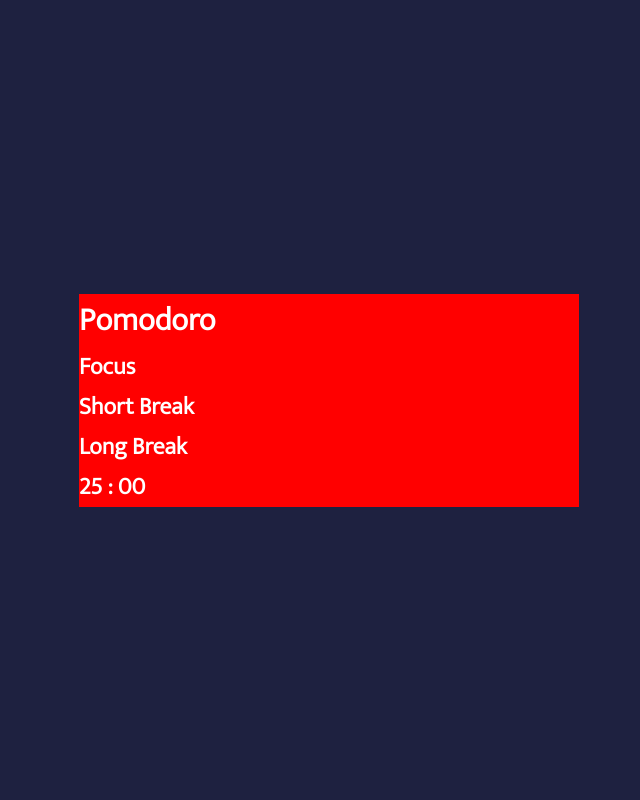
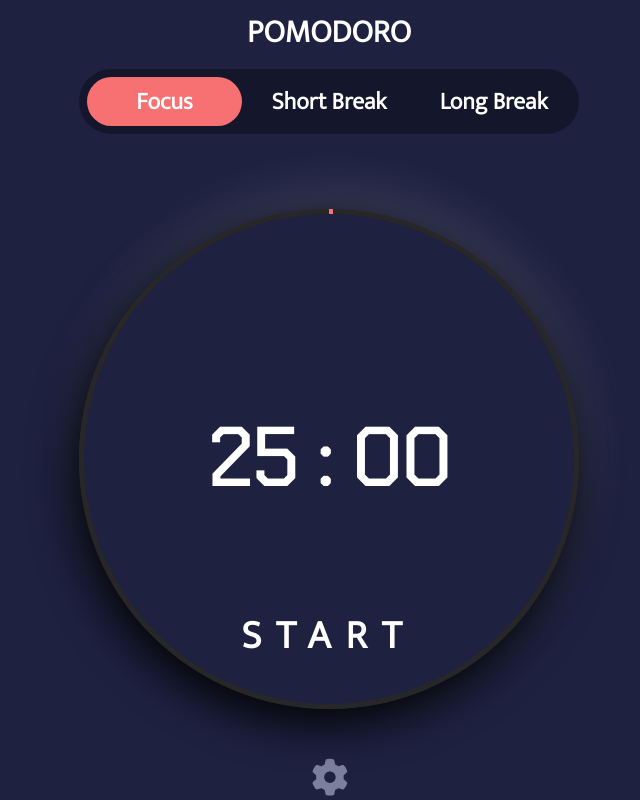
Before and after one commit to lucaslopeslima/pomodoro_app, a plain HTML site: page index.html in a window 1280 px wide. Shown: the whole page, without its empty margins (311-951 px from the left). Drawn offline with Linux system fonts and the light colour scheme.

Commit message:
front done no modal

```diff
--- a/index.html
+++ b/index.html
@@ -10,6 +10,8 @@
     <link rel="preconnect" href="https://fonts.googleapis.com">
     <link rel="preconnect" href="https://fonts.gstatic.com" crossorigin>
     <link href="https://fonts.googleapis.com/css2?family=Chakra+Petch:wght@300&family=Mukta:wght@300&display=swap" rel="stylesheet">
+    <!-- ICONS -->
+    <script src="https://kit.fontawesome.com/55a63e3d19.js" crossorigin="anonymous"></script>
 </head>
 <body>
 
@@ -17,21 +19,21 @@
         <div class="app-container">
             <h1>Pomodoro</h1>
             <div class="stage">
-                <div class="focus"><h2>Focus</h2></div>
-                <div class="short-break"><h2>Short Break</h2></div>
-                <div class="long-break"><h2>Long Break</h2></div>
+                <div class="stage-item flex-center focus stage-item-active"><h2>Focus</h2></div>
+                <div class="stage-item flex-center short-break"><h2>Short Break</h2></div>
+                <div class="stage-item flex-center long-break"><h2>Long Break</h2></div>
             </div>
             <div class="timer">
-                <div class="display">
+                <div class="display flex-center">
                     <h2>
                         <span id="minutes">25</span> : <span id="seconds">00</span>
                     </h2>
-                    <div class="button"></div>
+
                 </div>
-
+                <div class="start-stop"><h2>Start</h2></div>
             </div>
             <div class="settings">
-
+                <i class="fa-solid fa-gear"></i>
             </div>
             <div class="settings-modal">
 
--- a/style/main.scss
+++ b/style/main.scss
@@ -10,12 +10,17 @@
 }
 :root{
     --bg: #1E2140;
+    --stage-bg: #14162b;
     --menu: #7C7F9E;
     --progress: #F77072;
     --radial-gradient: radial-gradient(ellipse at center, #1C6EA4 0%, #1C6EA4 50%, #090602 100%);
     --font-timer: 'Chakra Petch', sans-serif;
     --font-body: 'Mukta', sans-serif;
     --font-color: white;
+    --normal-ring: #17171a;
+    --grad-ring: #9d0000;
+    --display-bg: radial-gradient(71.4% 71.4% at 51.7% 28.6%, #3a393f 0%, #17171a 100%);
+    --duration: 1500s;
 }
 html, body{
     height: 100%;
@@ -23,7 +28,11 @@ html, body{
     color: var(--font-color);
 }
 ///////////////////////////////////////////////////////////////
-
+.flex-center{
+    display: flex;
+    align-items: center;
+    justify-content: center;
+}
 
 .app{
     width: 100%;
@@ -33,8 +42,93 @@ html, body{
     align-items: center;
     justify-content: center;
     .app-container{
-        background-color: red;
         width: 98vw;
         max-width: 500px;
+        h1{
+            text-align: center;
+            text-transform: uppercase;
+        }
+        .stage{
+            margin-top: 10px;
+            background-color: var(--stage-bg);
+            display: flex;
+            justify-content: space-between;
+            align-items: center;
+            padding: 8px;
+            height: 65px;
+            border-radius: 33px;
+            .stage-item{
+                height: 100%;
+                border-radius: 33px;
+                padding-left: 20px;
+                padding-right: 20px;
+                width: 155px;
+            }
+            .stage-item-active{
+                background-color: var(--progress);
+            }
+        }
+        .timer{
+            margin-top: 75px;
+            height: 500px;
+            width: 500px;
+            border-radius: 50%;
+            position: relative;
+            box-shadow: -5px 14px 44px #000000, 5px -16px 50px rgba(255, 255, 255, 0.15);
+            background: var(--display-bg);
+            padding: 5px;
+            background: conic-gradient(
+            var(--progress) var(--angle),
+            #282727 0 360deg,
+            );
+            animation: var(--duration) progress 1s linear alternate infinite;
+            .display{
+                background-color: var(--bg);
+                border-radius: 50%;
+                width: 100%;
+                height: 100%;
+                h2{
+                    font-size: 5rem;
+                    font-family: 'Chakra Petch', sans-serif;
+                }
+            }
+            .start-stop{
+                position: absolute;
+                bottom: 40px;
+                left: 50%;
+                transform: translate(-50%);
+                text-align: center;
+                h2{
+                    font-size: 2.5rem;
+                    letter-spacing: 15px;
+                    text-transform: uppercase;
+                }
+            }
+            margin-bottom: 50px;
+        }
+        .settings{
+            width: 35px;
+            height: 35px;
+            margin: 0 auto;
+            i{
+                font-size: 2.3rem;
+                color: var(--menu);
+            }
+        }
     }
 }
+
+
+
+
+
+@keyframes progress {
+    to {
+      --angle: 360deg;
+    }
+  }
+  @property --angle {
+    syntax: "<angle>"; /* this can be angle or percentage */
+    initial-value: 0deg;
+    inherits: false;
+  }
```
Also changed, not shown: style/main.css, 1 other file.
